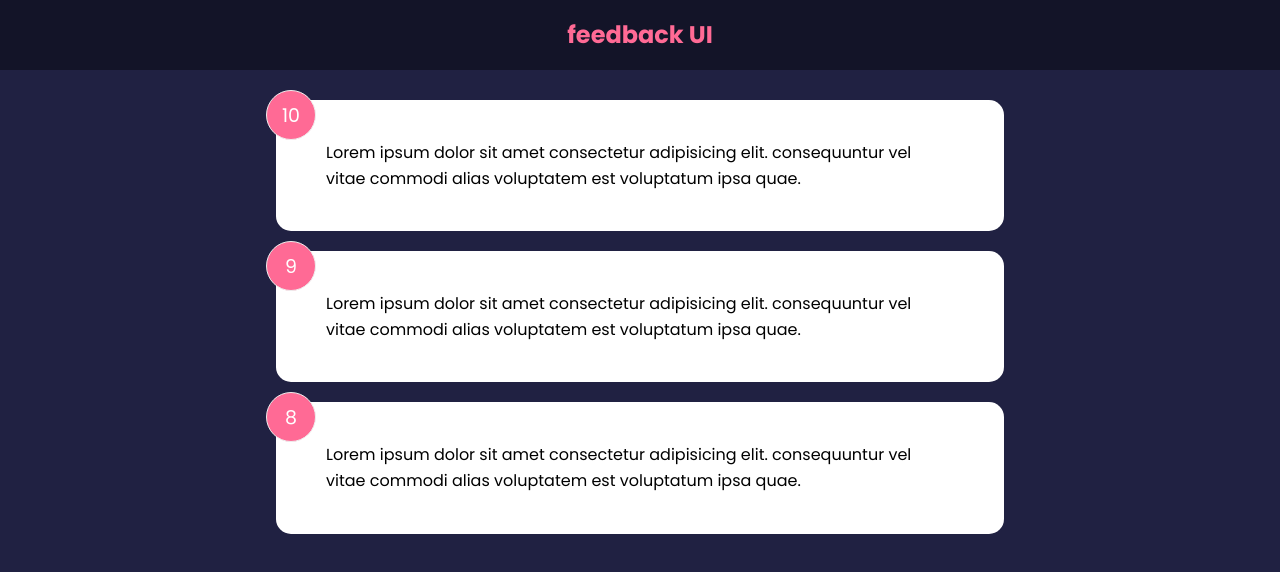
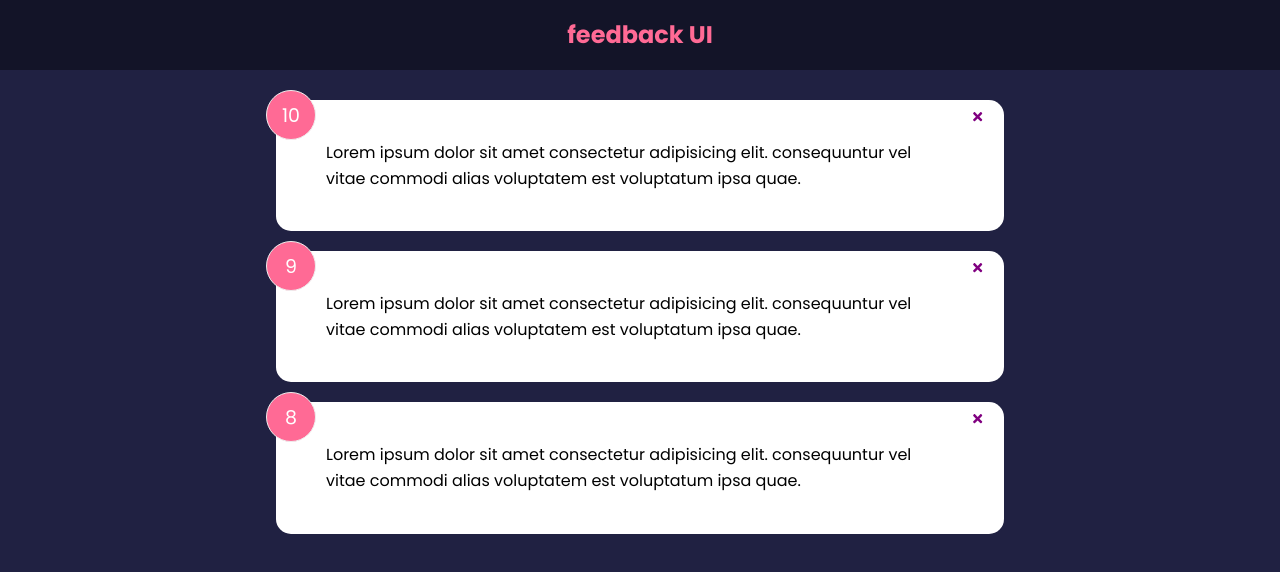
Before and after one commit to Rezz888/my-feedback-app, a React (Create React App) app: page / in a window 1280 px wide. Shown: the top 572 px of the page. Built offline with nearby package versions, Linux system fonts and the light colour scheme; the HTML template or start-up script is replaced by a standard one.

Commit message:
With react-icons package, Now I can delete an item by clicking the delete icon that is placed on each item

```diff
--- a/src/App.js
+++ b/src/App.js
@@ -1,4 +1,4 @@
-
+import React from 'react'
 import { useState } from 'react'
 import Header from "./Components/Header"
 import FeedbackData from './data/feedbackData'
@@ -7,12 +7,19 @@
 function App(){
   const [feedback, setFeedback] = useState(FeedbackData)
 
+  const deleteFeedback = (id)=> {
+    if (window.confirm('Are you sure you want to delete this')){
+      setFeedback(feedback.filter((item)=> item.id !== id ))
+    }
+  }
+
 
     return (
       <>
         <Header />
         <div className="container">
-            <FeedbackList feedback={feedback}/>
+            <FeedbackList feedback={feedback}
+            handleDelete={deleteFeedback}/>
         </div>
       </>
     )
--- a/src/Components/FeedbackItem.jsx
+++ b/src/Components/FeedbackItem.jsx
@@ -1,19 +1,23 @@
+import React from 'react'
+import { FaTimes } from 'react-icons/fa'
 import PropTypes from 'prop-types'
 import Card from './Shared/Card'
 
-function FeedbackItem({ item }) {
-
+function FeedbackItem({ item, handleDelete }) {
 
 
   return (
     <Card>
         <div className="num-display">{item.rating}</div>
+        <button onClick={()=> handleDelete(item.id)} className="close">
+          <FaTimes color='purple' />
+        </button>
         <div className="text-display">{item.text}</div>
     </Card>
   )
 }
 
-FeedbackItem.PropTypes = {
+FeedbackItem.propTypes = {
   item: PropTypes.object.isRequired,
 }
 
--- a/src/Components/FeedbackList.jsx
+++ b/src/Components/FeedbackList.jsx
@@ -1,8 +1,9 @@
+import React from 'react'
 import PropTypes from 'prop-types'
 import FeedbackItem from './FeedbackItem'
 
 
-function FeedbackList({ feedback }) {
+function FeedbackList({ feedback, handleDelete }) {
   if (!feedback || feedback.length === 0){
     return <p>No feedback yet</p>
   }
@@ -10,19 +11,22 @@
 
     <div className="feedback-list">
       {feedback.map((item)=> (
-        <FeedbackItem key={item.id} item={item} />
+        <FeedbackItem
+        key={item.id}
+        item={item}
+        handleDelete={handleDelete} />
       ))}
 
     </div>
   )
 }
 
-FeedbackList.PropTypes = {
+FeedbackList.propTypes = {
   feedback: PropTypes.arrayOf(
     PropTypes.shape({
-      id: PropTypes.number.isReuired,
-      text: PropTypes.string.isReuired,
-      rating: PropTypes.number.isReuired,
+      id: PropTypes.number.isRequired,
+      text: PropTypes.string.isRequired,
+      rating: PropTypes.number.isRequired,
 
     })
   )
--- a/src/Components/Header.jsx
+++ b/src/Components/Header.jsx
@@ -1,4 +1,4 @@
-
+import React from 'react'
 function Header( { text, bgColor, textColor  }) {
 
   const headerStyles = {
--- a/src/Components/Shared/Card.jsx
+++ b/src/Components/Shared/Card.jsx
@@ -1,3 +1,4 @@
+import React from 'react'
 import PropTypes from 'prop-types'
 
 function Card({ children, reverse }) {
```
Also changed, not shown: package.json (+3 -5 lines), 1 other file (tests, documents, lock files or other folders).
